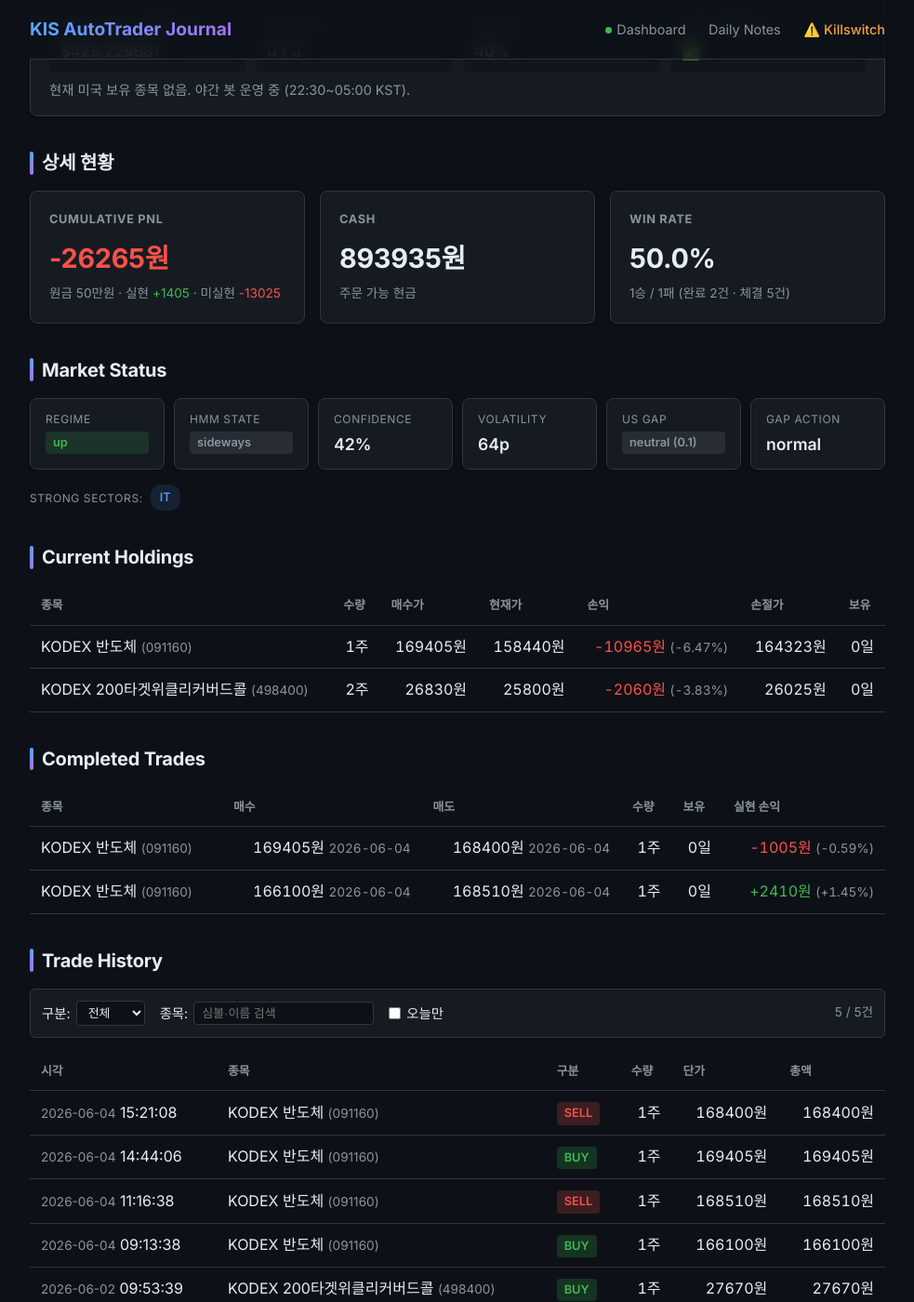
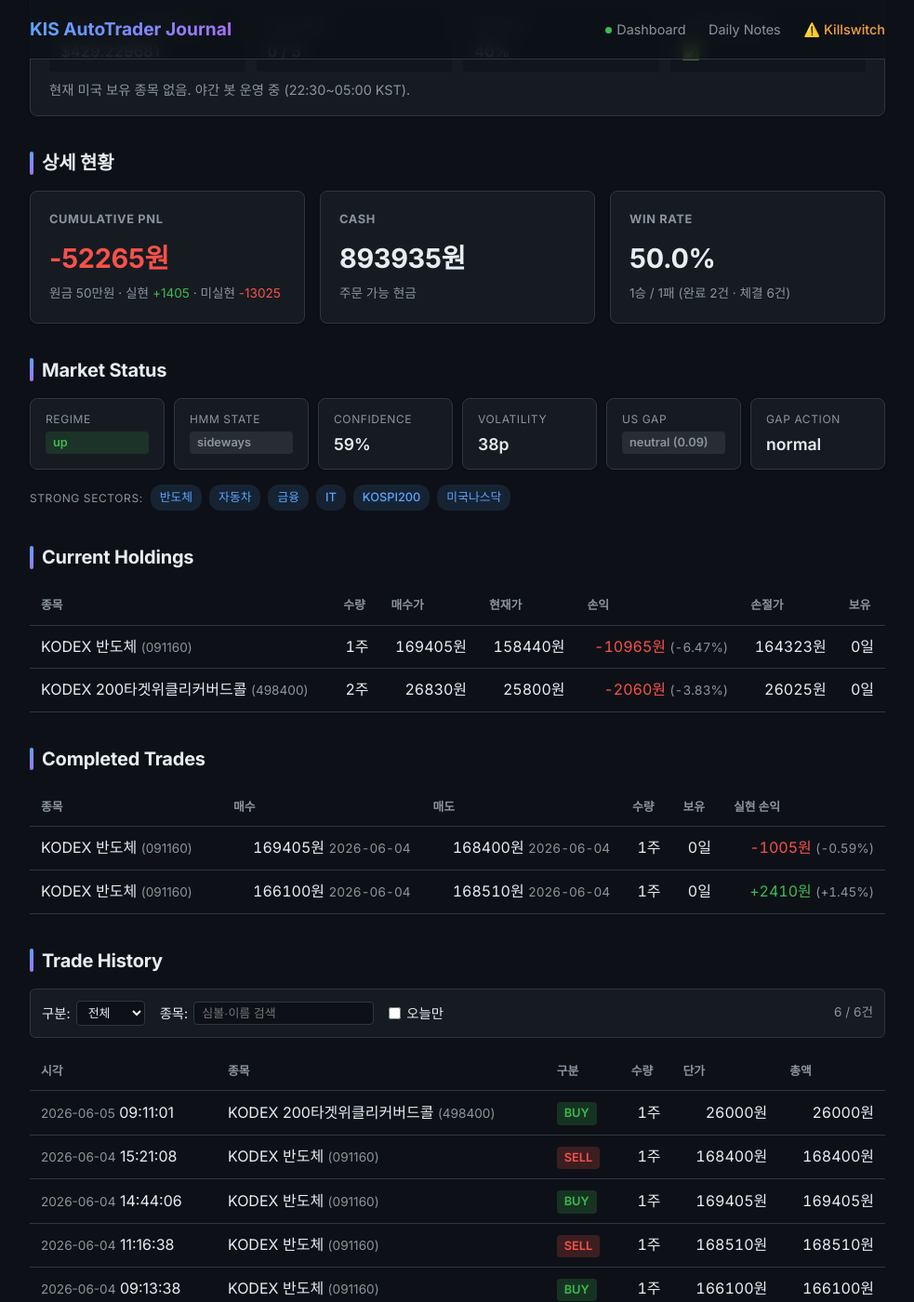
Before and after one commit to BudongJW/kis-trading-journal, a Jekyll site: the page built from index.html, in a window 1280 px wide and 1400 px high, scrolled down 1200 px. Shown: the whole window at 93% size, without its empty margins (148-1131 px from the left). Built offline with Jekyll 4.4.1, drawn with Linux system fonts in a browser that asks for light colours; nearby versions of some CDN libraries; some of the changed text lies outside the part shown.

Commit message:
auto: portfolio update 14:40

```diff
--- a/_data/portfolio.json
+++ b/_data/portfolio.json
@@ -1,5 +1,5 @@
 {
-  "updated_at": "2026-06-05T13:25:01.510786",
+  "updated_at": "2026-06-05T14:40:03.272126",
   "initial_capital": 500000,
   "cash": 893935,
   "holdings": [
@@ -42,11 +42,11 @@
   },
   "holdings_value": 210040,
   "total_value": 910880,
-  "total_pnl": -26265,
-  "total_pnl_pct": -7.23,
+  "total_pnl": -52265,
+  "total_pnl_pct": -13.43,
   "realized_pnl": 1405,
   "unrealized_pnl": -13025,
-  "total_trades": 5,
+  "total_trades": 6,
   "completed_trades": 2,
   "winning_trades": 1,
   "losing_trades": 1,
@@ -106,6 +106,17 @@
       "qty": 1,
       "price": 168400,
       "amount": 168400
+    },
+    {
+      "timestamp": "2026-06-05T09:11:01",
+      "date": "2026-06-05",
+      "time": "09:11:01",
+      "symbol": "498400",
+      "name": "KODEX 200타겟위클리커버드콜",
+      "side": "buy",
+      "qty": 1,
+      "price": 26000,
+      "amount": 26000
     }
   ],
   "realized": [
@@ -141,25 +152,25 @@
   "rejected_orders": [],
   "today_summary": {
     "date": "2026-06-05",
-    "buys": 0,
+    "buys": 1,
     "sells": 0,
     "completed_round_trips": 0,
-    "buy_notional": 0,
+    "buy_notional": 26000,
     "sell_notional": 0,
-    "fees": 0,
+    "fees": 4,
     "taxes": 0,
-    "total_cost": 0,
+    "total_cost": 4,
     "realized_pnl_gross": 0,
-    "realized_pnl_net": 0,
+    "realized_pnl_net": -4,
     "best_trade": null,
     "worst_trade": null
   },
   "costs": {
-    "total_fees": 105,
+    "total_fees": 109,
     "total_taxes": 775,
-    "total_cost": 880,
+    "total_cost": 884,
     "realized_pnl_gross": 1405,
-    "realized_pnl_net": 525,
+    "realized_pnl_net": 521,
     "tax_exemption_remaining_krw": 2500000
   },
   "performance": {
@@ -402,30 +413,35 @@
       "total_value": 910880,
       "cash": 893935,
       "holdings_value": 210040,
-      "day_pnl": -13025,
+      "day_pnl": -13029,
       "cumul_pnl": -11620,
       "realized_pnl": 1405,
       "unrealized_pnl": -13025,
       "net_deposit": 422500,
       "regime": "up",
       "hmm_state": "sideways",
-      "confidence": 0.42,
+      "confidence": 0.587,
       "k_value": 0.5
     }
   ],
   "market": {
     "regime": "up",
     "hmm_state": "sideways",
-    "confidence": 0.42,
+    "confidence": 0.587,
     "volatility": "normal",
-    "vol_percentile": 64.0,
+    "vol_percentile": 38.0,
     "overnight_gap": {
       "direction": "neutral",
-      "strength": 0.1,
+      "strength": 0.09,
       "action": "normal"
     },
     "strong_sectors": [
-      "IT"
+      "반도체",
+      "자동차",
+      "금융",
+      "IT",
+      "KOSPI200",
+      "미국나스닥"
     ]
   },
   "strategy": {
@@ -434,7 +450,7 @@
       "k": 0.5,
       "trend_ma": 10
     },
-    "universe_count": 4,
+    "universe_count": 6,
     "universe": [
       {
         "symbol": "091160",
@@ -447,6 +463,14 @@
       {
         "symbol": "069500",
         "name": "KODEX 200"
+      },
+      {
+        "symbol": "091180",
+        "name": "KODEX 자동차"
+      },
+      {
+        "symbol": "102110",
+        "name": "KODEX 금융"
       },
       {
         "symbol": "098560",
@@ -465,8 +489,15 @@
     "trained": false
   },
   "bear_strategy": {
-    "regime": "BULL",
-    "enabled": false
+    "enabled": true,
+    "regime": "CAUTION",
+    "confidence": 0.65,
+    "sma_ratio": 0.8456,
+    "canary_bad": 1,
+    "canary_scores": {
+      "195930": 0.9971,
+      "132030": -0.5837
+    }
   },
   "us_session": {
     "enabled": true,
--- a/state/trades.csv
+++ b/state/trades.csv
@@ -4,3 +4,4 @@
 2026-06-04T11:16:38,091160,KODEX 반도체,sell,1,168510,168510,0
 2026-06-04T14:44:06,091160,KODEX 반도체,buy,1,169405,169405,0
 2026-06-04T15:21:08,091160,KODEX 반도체,sell,1,168400,168400,0
+2026-06-05T09:11:01,498400,KODEX 200타겟위클리커버드콜,buy,1,26000,26000,0
```
